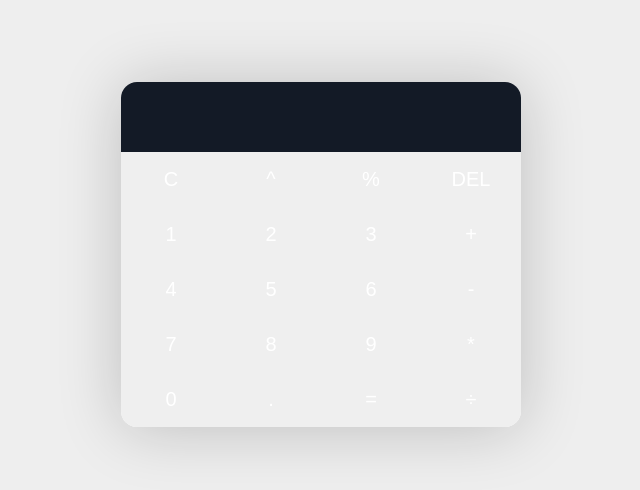
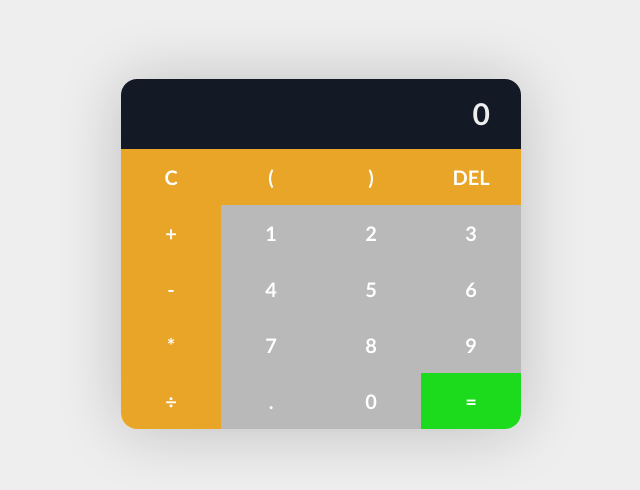
Before and after one commit to adeng45/calculator, a React (Create React App) app: page / in a window 1280 px wide. Shown: the part 146-636 px from the top of the page, without its empty margins (319-959 px from the left). Built offline with nearby package versions, Linux system fonts and the light colour scheme.

Commit message:
added styling and button format

```diff
--- a/src/App.css
+++ b/src/App.css
@@ -1,7 +1,4 @@
-/* Change to be nicer! */
 :root {
-    --primary: #d81e5b;
-    --secondary: #8c38ff;
     --dark: #131a26;
     --light: #eee;
 }
@@ -10,8 +7,8 @@
     margin: 0;
     padding: 0;
     box-sizing: border-box;
-    /* Change! */
-    font-family: 'Fira Sans', sans-serif;
+    font-family: Optima, Segoe, "Segoe UI", Candara, Calibri, Arial, sans-serif;
+    font-weight: 700;
 }
 
 body {
@@ -37,7 +34,7 @@ body {
 .display {
     height: 70px;
     padding: 16px;
-    padding-top: 18px;
+    padding-top: 16px;
     text-align: right;
     background-color: var(--dark);
     color: var(--light);
@@ -60,10 +57,7 @@ button {
     transition: 0.4s;
 }
 
-/* Change to be cooler! */
-button:hover {
-    opacity: 0.9;
-}
+
 
 .buttons {
     display: flex;
@@ -73,3 +67,26 @@ button:hover {
 .buttons button {
     flex: 1 1 25%;
 }
+
+.sop {
+    background-color: rgb(28, 219, 28);
+}
+
+.op {
+    background-color: rgb(233, 165, 40);
+}
+
+.digit {
+    background-color: rgb(185, 185, 185);
+}
+
+button:hover,
+button:focus {
+  box-shadow: 0 0.5em 0.5em -0.4em var(--hover);
+  transform: translateY(-0.5em);
+}
+
+button:active {
+    transform: scale(0.98);
+    filter: brightness(90%);
+}
--- a/src/App.js
+++ b/src/App.js
@@ -4,18 +4,25 @@ import  { useState } from 'react';
 
 function App() {
 
-  const [display, setDisplay] = useState('');
-  const [exp, setExp] = useState('');
+  const [display, setDisplay] = useState('0');
+  const [exp, setExp] = useState('0');
 
   const operators = ['+', '-', '*', '÷', '^', '%', '.'];
 
   //Delete values.
-  const del = (i) => {
+  const del = (clearAll) => {
     if (display === '') {
       return;
     }
-    setExp(exp.slice(0, i));
-    setDisplay(display.slice(0, i));
+
+    if (display === 'Infinity' || clearAll || display.length === 1) {
+      setExp('0');
+      setDisplay('0');
+      return;
+    }
+
+    setExp(exp.slice(0, -1));
+    setDisplay(display.slice(0, -1));
   }
 
   //Evaluate expression.
@@ -31,14 +38,14 @@ function App() {
     const buttons = [];
 
     for (let i = 0; i < 3; i++) {
+      buttons.push(
+        <button className='op' onClick={() => update(operators[i])}>{operators[i]}</button>
+      )
       for (let j = 1; j < 4; j++) {
         buttons.push(
           <button className='digit' onClick={() => update((3 * i + j).toString())}>{3 * i + j}</button>
         )
       }
-      buttons.push(
-        <button className='op' onClick={() => update(operators[i])}>{operators[i]}</button>
-      )
     }
 
     return buttons;
@@ -84,19 +91,20 @@ function App() {
 
         <div className="buttons">
           {/* Top row */}
-          <button className='op' onClick={() => del(0)}>C</button>
-          <button className='op' onClick={() => update('^')}>^</button>
-          <button className='op' onClick={() => update('%')}>%</button>
-          <button className='op' onClick={() => del(-1)}>DEL</button>
+          <button className='op' onClick={() => del(true)}>C</button>
+          <button className='op' onClick={() => update('(')}>(</button>
+          <button className='op' onClick={() => update(')')}>)</button>
+          <button className='op' onClick={() => del(false)}>DEL</button>
 
           {/* Middle 3 rows. */}
           {generate()}
 
           {/* Bottom row */}
+          <button className='op' onClick={() => update('÷')}>÷</button>
+          <button className='digit' onClick={() => update('.')}>.</button>
           <button className='digit' onClick={() => update('0')}>0</button>
-          <button className='op' onClick={() => update('.')}>.</button>
-          <button className='op' onClick={() => evaluate()}>=</button>
-          <button className='op' onClick={() => update('÷')}>÷</button>
+          <button className='sop' onClick={() => evaluate()}>=</button>
+
         </div>
 
       </div>
```
